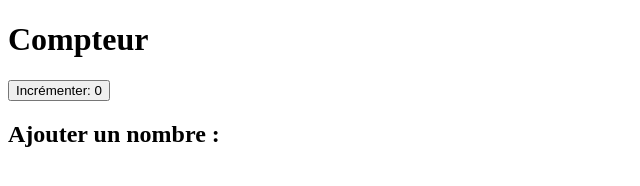
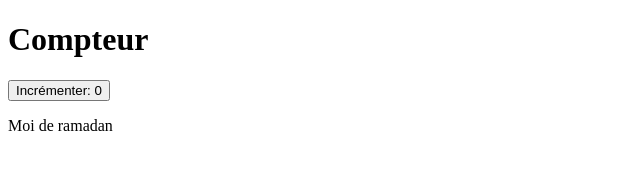
Before and after one commit to kemalkazanc/Tuto-TypeScript, a website: page index.html in a window 1280 px wide. Shown: the whole page, without its empty margins (0-640 px from the left). Drawn offline with Linux system fonts and the light colour scheme.

Commit message:
update avant la reprise

```diff
--- a/index.html
+++ b/index.html
@@ -14,7 +14,7 @@
     </div>
     <section>
       <div>
-        <h1>Ajouter un nombre :</h1>
+        <p>Moi de ramadan</p>
       </div>
     </section>
     <script src="dist/app.js"></script>
```
